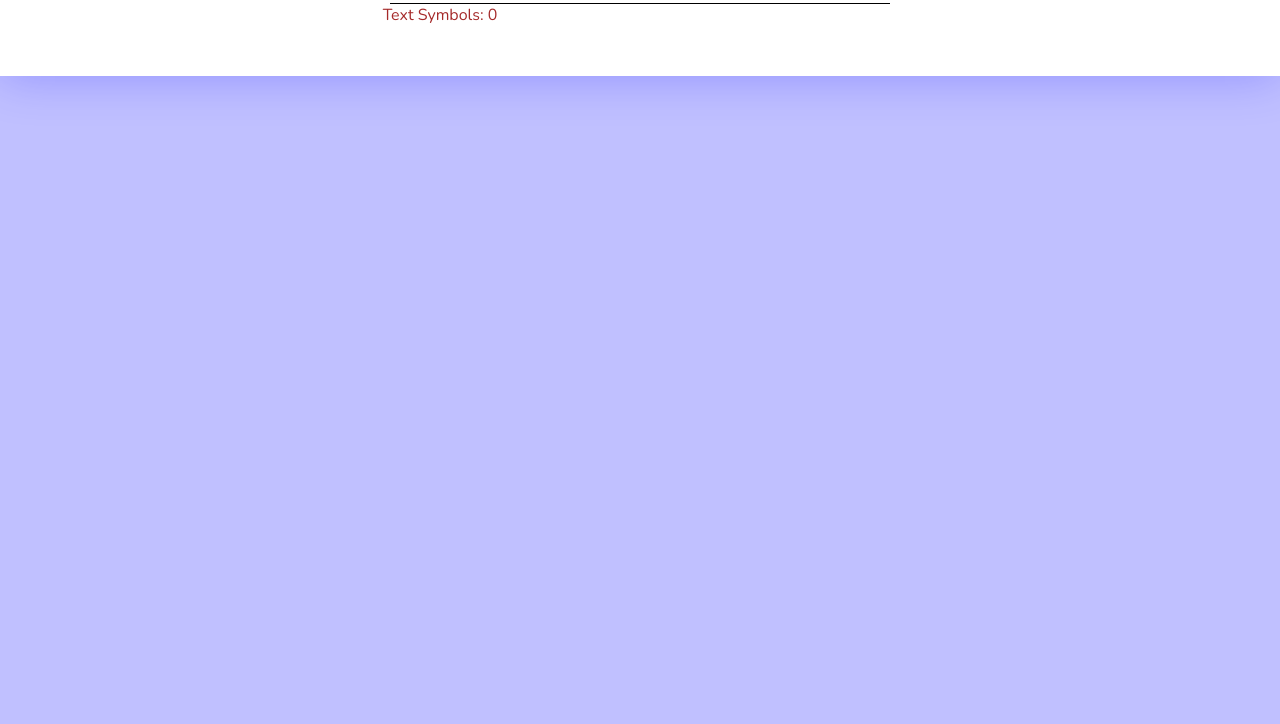
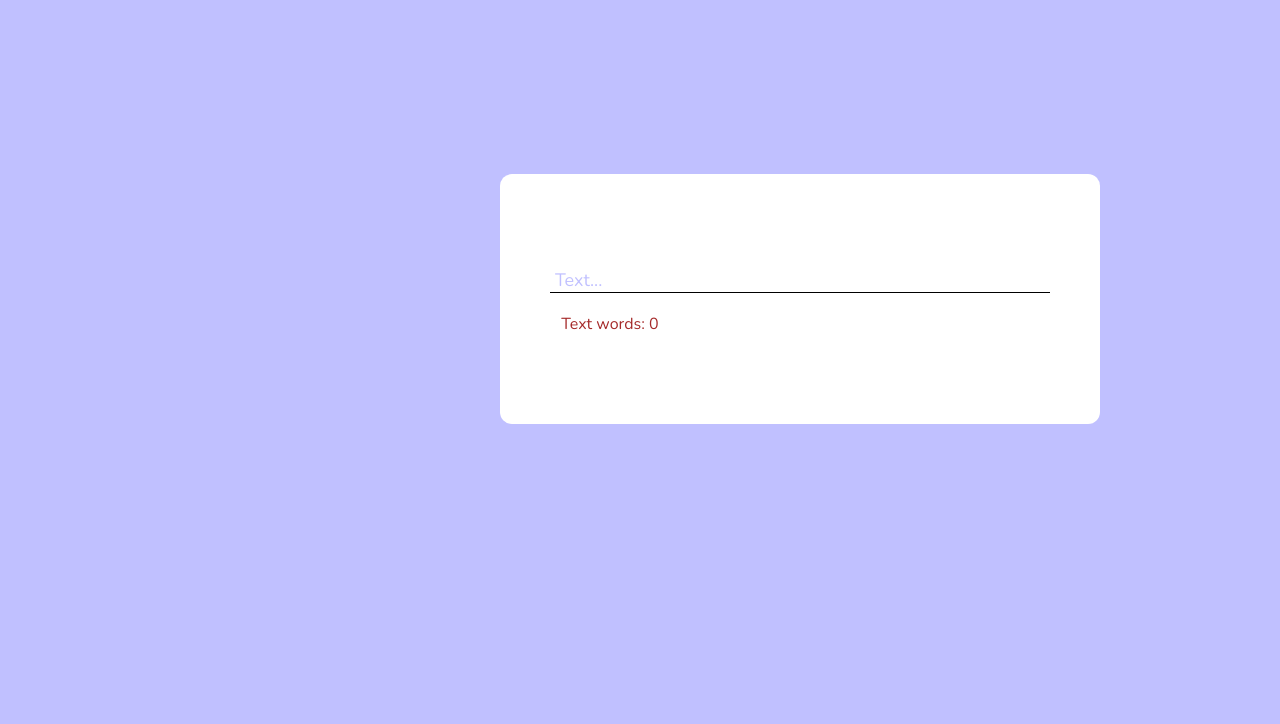
Before and after one commit to AzamatTuz/Uahaha, a plain HTML site: page index.html in a window 1280 px wide. Shown: the part 76-800 px from the top of the page. Drawn offline with nearby package versions, Linux system fonts and the light colour scheme.

Commit message:
nahu kerek emes

```diff
--- a/index.html
+++ b/index.html
@@ -25,7 +25,7 @@
 
     <main class="main">
         <textarea placeholder="Text..." id="text" rows="5" cols="5"></textarea>
-        <p id="length">Text Symbols: 0</p>
+        <p id="length">Text words: 0</p>
     </main>
 
 
--- a/style.css
+++ b/style.css
@@ -5,19 +5,23 @@
 
 body {
     background-color: rgba(0, 0, 255, 0.247);
-
     height: 100vh;
 }
 
 .main{
-    background-color: rgb(255, 255, 255);
-    box-shadow: 0 0 50px rgba(0, 0, 255, 0.247);
-    padding: 50px;
+    position: absolute;
+    top: 250px;
+    left: 500px;
+    width: 600px;
+    height: 250px;
+    border-radius: 12px;
     display: flex;
     flex-direction: column;
     justify-content: center;
+    align-items: center;
+    background-color: rgb(255, 255, 255);
+    row-gap: 20px;
 
-    align-items: center;
 }
 #text{
     width: 500px;
@@ -27,19 +31,9 @@ body {
     border-bottom: 1px solid black;
     background: none;
 }
-.invise{
-    width: 600px;
-    height: 250px;
-    border-radius: 12px;
-    display: flex;
-    flex-direction: column;
-    justify-content: center;
-    align-items: center;
-    background-color: rgb(255, 255, 255);
-    row-gap: 20px;
-}
+
 #length{
     position: relative;
-    left: -200px;
+    left: -190px;
     color: brown;
 }
```
